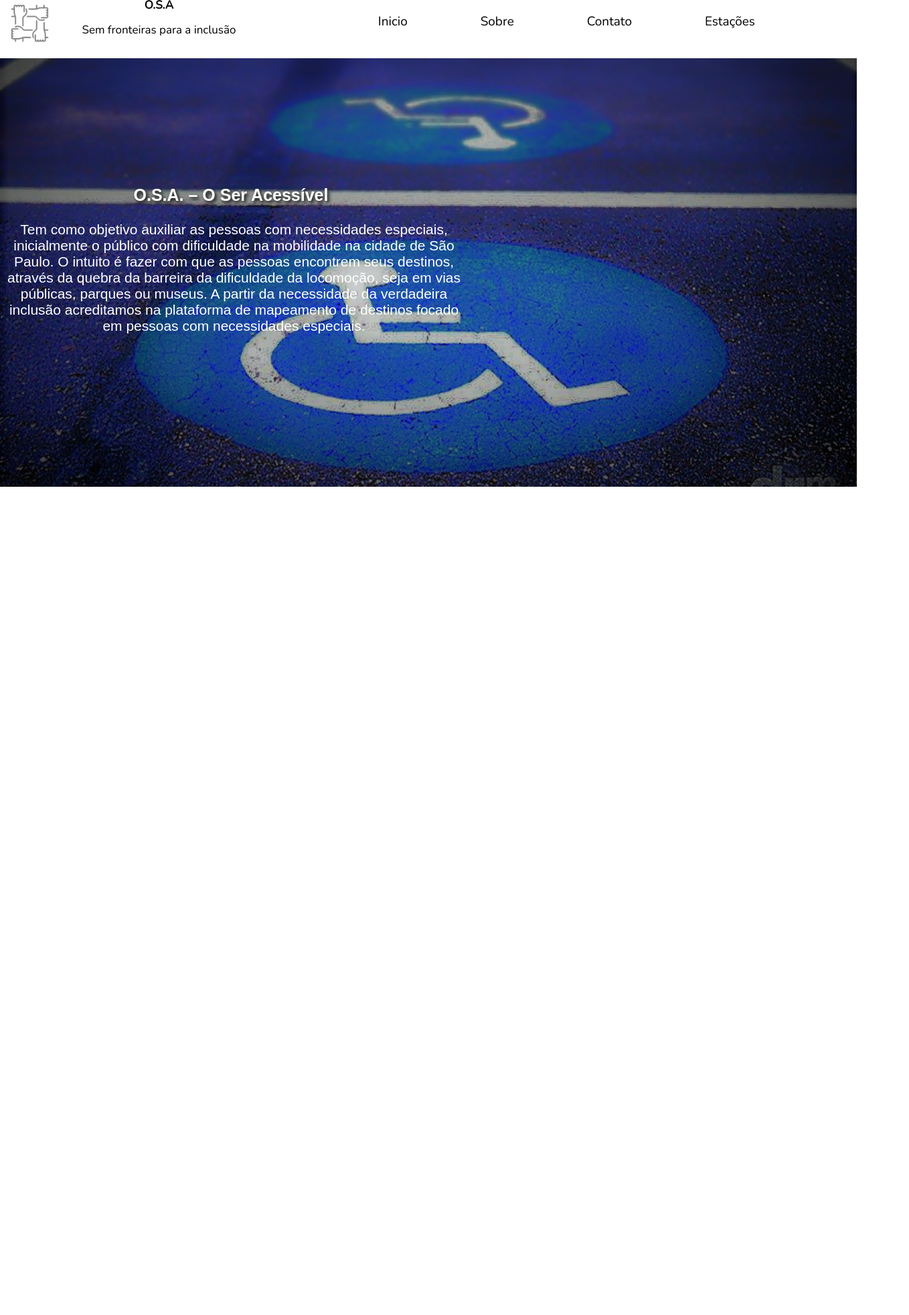
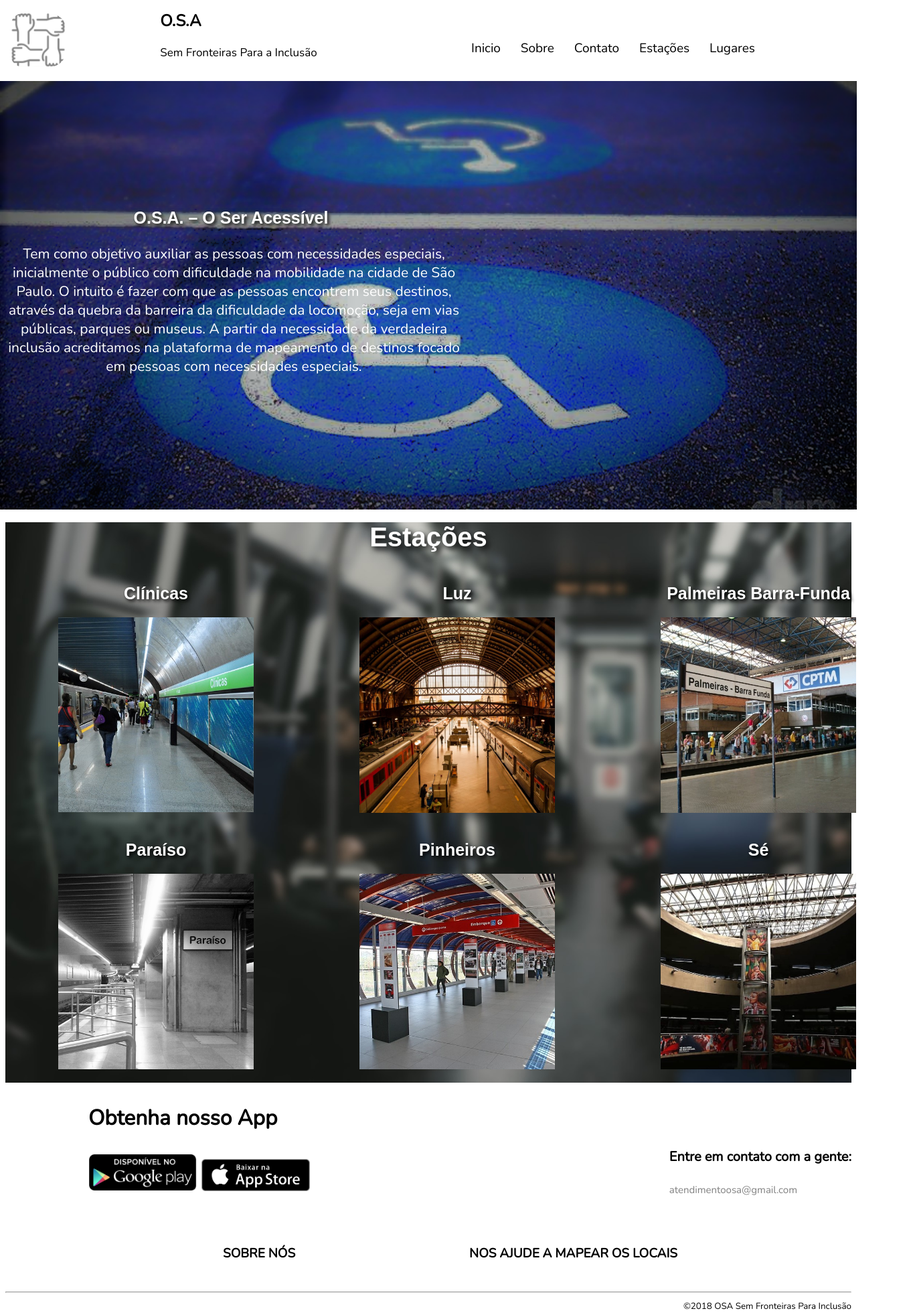
Before and after one commit to LorenaBastos/Site-demoday, a plain HTML site: page index.html in a window 1280 px wide. Shown: the whole page at 67% size, 1358 px wide, since content can reach past the window. Before the commit the page ends 800 px from the top, so only its background shows below. Drawn offline with nearby package versions, Linux system fonts and the light colour scheme.

Commit message:
Meu primeiro commit

```diff
--- /dev/null
+++ b/assets/css/estilo.css
@@ -0,0 +1,168 @@
+.body{
+  font-family: 'Nunito', sans-serif;
+  margin: 0;
+  padding: 0;
+  overflow-x: hidden;
+}
+.list{
+  list-style-type: none;
+  padding-left: 170px;
+
+}
+.menu{
+  width: 1120px;
+  background-color: white;
+  display: flex;
+  justify-content: space-between;
+  align-items: flex-end;
+  padding: 10px;
+  padding-bottom: 0px;
+  position: relative;
+  padding-left: 0px;
+  margin-top: -44px;
+  padding-right: 54px;
+
+}
+
+.menu li, ul{
+  display: inline;
+  font-family: 'Nunito', sans-serif;
+  justify-content: space-around;
+  align-items: flex-end;
+  margin-left: 25px;
+  margin-top: 45px;
+  font-size: 19px;
+}
+
+.menu img{
+  width: 85px;
+  padding-left: 6px;
+  margin-top: 33px;
+  border-radius: 25px;
+}
+.marca{
+  margin-top: 21px;
+  font-family: 'Nunito', sans-serif;
+}
+.marca h2{
+  font-size: 17px;
+  text-align: center;
+  /* padding-left: 44px; */
+  font-weight: normal;
+}
+.marca h1{
+
+}
+
+
+.menu a{
+  text-decoration: none;
+  color: #000;
+}
+.menu a:hover{
+  color:blue;
+  font-weight: bold;
+}
+.banner {
+  height: 50vw;
+  background-image: url(../img/banner.png);
+  background-size: cover;
+  background-position: center;
+  background-repeat: no-repeat;
+  margin: -8px;
+}
+.titulo-principal {
+  font-family: 'Amaranth', sans-serif;
+  padding-top: 190px;
+  text-align: left;
+  font-size: 25px;
+  color: #ffffff;
+  text-shadow: 0.1em 0.1em 0.2em black;
+  text-align: justify;
+  text-align: center;
+  padding-right: 590px;
+}
+main p{
+  font-family: 'nunito', sans-serif;
+  font-size: 21px;
+  color: #ffffff;
+  text-align: justify;
+  text-align: center;
+  padding-right: 581px;
+}
+
+
+.locais{
+  background-image: url(../img/background-desfocado.jpeg);
+  background-repeat: no-repeat;
+  background-size: cover;
+}
+.definicoes{
+  display: flex;
+  justify-content: space-around;
+  text-align: center;
+}
+.estacoes{
+  color: white;
+  font-family: 'Archivo Narrow', sans-serif;
+  font-size: 25px;
+  text-align: center;
+  text-shadow: 0.1em 0.1em 0.2em black;
+}
+.titulo{
+  color: white;
+  font-family: 'Archivo Narrow', sans-serif;
+  font-size: 40px;
+  text-align: center;
+  text-shadow: 0.1em 0.1em 0.2em black;
+}
+.imagem-estacao{
+  padding-left: 79px;
+  padding-right: 79px;
+  width: 292px;
+}
+footer{
+  font-family: 'Nunito', sans-serif;
+
+}
+
+.icones{
+  padding-left: 124px;
+  color: black;
+  font-size: 27px;
+}
+
+.icones img{
+  width: 162px;
+}
+
+.contato{
+  margin-top: -102px;
+  float: right;
+}
+
+.contato h4{
+  font-size: 20px;
+}
+
+.contato p{
+  font-size: 15px;
+  color: grey;
+
+}
+.contato a{
+  text-decoration: none;
+
+}
+
+.sub-menu ul,li{
+  display: flex;
+  flex-direction: center;
+  align-items: center;
+  justify-content: space-evenly;
+
+
+}
+.email{
+  text-align: end;
+}
--- a/estilo.css
+++ /dev/null
@@ -1,85 +0,0 @@
-.body{
-    font-family: 'Nunito', sans-serif;
-    margin: 0;
-    padding: 0;
-}
-.list{
-    list-style-type: none;
-    padding-left: 170px;
-
-}
-.menu{
-  width: 1120px;
-  background-color: white;
-  display: flex;
-  justify-content: space-between;
-  padding: 10px;
-  padding-bottom: 0px;
-  position: relative;
-  padding-left: 0px;
-  margin-top: -44px;
-  padding-right: 54px;
-}
-
-.menu li, ul{
-  display: inline;
-  font-family: 'Nunito', sans-serif;
-  padding-left: 79px;
-  margin-left: 25px;
-  margin-top: 45px;
-  font-size: 19px;
-}
-
-.menu img{
-  width: 60px;
-  padding-left: 6px;
-  margin-top: 33px;
-}
-h1{
-  padding-top: 8px;
-}
-h1, h2{
-    font-family: 'Nunito', sans-serif;
-    font-size: 17px;
-    text-align: center;
-    padding-left: 44px;
-}
-h2{
-  font-weight: normal;
-}
-a{
-  text-decoration: none;
-  color: #000;
-}
-a:hover{
-  color:blue;
-  font-weight: bold;
-}
- .banner {
-  height: 50vw;
-  background-image: url(assets/img/banner.png);
-  background-size: cover;
-  background-position: center;
-  background-repeat: no-repeat;
-  margin: -8px;
-}
-h3 {
-  font-family: 'Amaranth', sans-serif;
-  padding-top: 190px;
-  text-align: left;
-  font-size: 25px;
-  color: #ffffff;
-  text-shadow: 0.1em 0.1em 0.2em black;
-  text-align: justify;
-  text-align: center;
-  padding-right: 590px;
-}
-p{
-  font-family: 'Archivo Narrow', sans-serif;
-  text-align: -moz-left;
-  font-size: 21px;
-  color: #ffffff;
-  text-align: justify;
-  text-align: center;
-  padding-right: 581px;
-}
--- a/index.html
+++ b/index.html
@@ -1,36 +1,101 @@
 <!DOCTYPE html>
-<html lang="en">
+<html lang="pt-br">
 <head>
     <meta charset="UTF-8">
     <meta name="viewport" content="width=device-width, initial-scale=1.0">
     <meta http-equiv="X-UA-Compatible" content="ie=edge">
     <link href="https://fonts.googleapis.com/css?family=Nunito" rel="stylesheet">
-    <link rel="stylesheet" href="estilo.css">
-    <title>Document</title>
+    <link rel="stylesheet" href="assets/css/estilo.css">
+    <title>O.S.A</title>
 </head>
 <header>
         <body>
+                <div>
                         <nav class="menu">
                                 <a href="icone"><img src="assets/img/logo2.png"></a>
-                <div>
+                                <div class="marca">
                                     <h1>O.S.A</h1>
-                    <h2>Sem fronteiras para a inclusão</h2>
+                                    <h2>Sem Fronteiras Para a Inclusão</h2>
                                 </div>
                                 <ul>
                                   <li><a href="#">Inicio</a></li>
                                   <li><a href="#">Sobre</a></li>
                                   <li><a href="#">Contato</a></li>
                                   <li><a href="#">Estações</a></li>
+                                  <li><a href="">Lugares</a></li>
                             </ul>
                                 </nav>
+
+                </div>
+
             <main>
                 <section class="banner">
-                    <h3>O.S.A. – O Ser Acessível</h3>
+                    <h3 class="titulo-principal">O.S.A. – O Ser Acessível</h3>
                     <p>Tem como objetivo auxiliar as pessoas com necessidades especiais, inicialmente o público com dificuldade na mobilidade na cidade de São Paulo. O intuito é fazer com que as pessoas encontrem seus destinos, através da quebra da barreira da dificuldade da locomoção, seja em vias públicas, parques ou museus. A partir da necessidade da verdadeira inclusão acreditamos na plataforma de mapeamento de destinos focado em pessoas com necessidades especiais.
             </p>
                 </section>
             </main>
          </header>
+         <div class="locais">
+            <div>
+                <h1 class="titulo">Estações</h1>
+                <div class="definicoes">
+                    <div>
+                        <h2 class="estacoes">Clínicas</h1>
+                        <img class="imagem-estacao" src="assets/img/clinicas.jpg" alt="Estacao Clinicas">
+                        <p></p>
+                    </div>
+                    <div>
+                        <h2 class="estacoes">Luz</h1>
+                        <img class="imagem-estacao" src="assets/img/Luz.jpg" alt="Estacao Luz">
+                        <p></p>
+                    </div>
+                    <div>
+                        <h2 class="estacoes">Palmeiras Barra-Funda</h1>
+                        <img class="imagem-estacao" src="assets/img/BarraFunda.jpg" alt="Estacao Palmeiras BarraFunda">
+                        <p></p>
+                    </div>
+                </div>
+                <div class="definicoes">
+                    <div>
+                        <h2 class="estacoes">Paraíso</h1>
+                        <img class="imagem-estacao" src="assets/img/paraiso.jpg" alt="Estacao Paraiso">
+                        <p></p>
+                    </div>
+                    <div>
+                        <h2 class="estacoes">Pinheiros</h1>
+                        <img class="imagem-estacao" src="assets/img/pinheiros.jpg" alt="Estacao Pinheiros">
+                        <p></p>
+                    </div>
+                    <div>
+                        <h2 class="estacoes">Sé</h1>
+                        <img class="imagem-estacao" src="assets/img/se.jpeg" alt="EstacaoSe">
+                        <p></p>
+                    </div>
+                </div>
+            </div>
+        </div>
+      <footer>
+        <div class="icones">
+            <h3 class="obtenha">Obtenha nosso App</h3>
+            <img class="baixar" src="assets/img/logo-android.png" alt="android">
+            <img class="baixar" src="assets/img/logo-ios.png" alt="IOS">
+        </div>
+        <div class="contato">
+                <h4>Entre em contato com a gente:</h4>
+                <a href=""><p>atendimentoosa@gmail.com</p></a>
+            </div>
+        <div class="sub-menu">
+            <ul>
+                <li><h4>SOBRE NÓS</h4></li>
+                <li><h4>NOS AJUDE A MAPEAR OS LOCAIS</h4></li>
+            </ul>
+        </div>
+        <hr>
+        <div class="email">
+            <small>©2018 OSA Sem Fronteiras Para Inclusão</small>
+        </div>
+      </footer>
 
 
 </body>
```
Also changed, not shown: assets/img/BarraFunda.jpg (added), assets/img/Luz.jpg (added), assets/img/background-desfocado.jpeg (added), assets/img/clinicas.jpg (added), assets/img/logo-android.png (added), assets/img/logo-ios.png (added), assets/img/paraiso.jpg (added), assets/img/pinheiros.jpg (added), assets/img/se.jpeg (added), 1 other file. Lines whose indentation alone changed are shown as unchanged.
